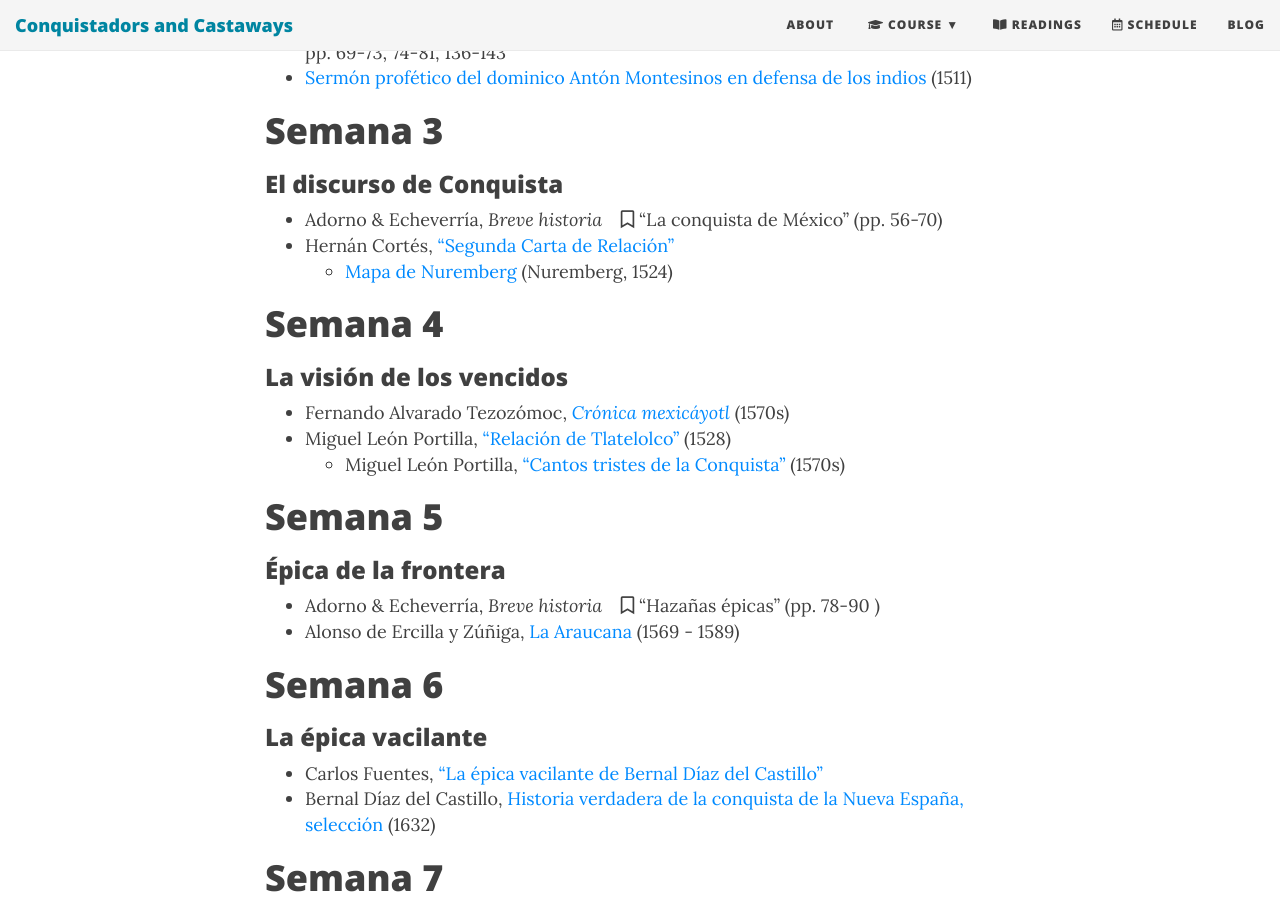
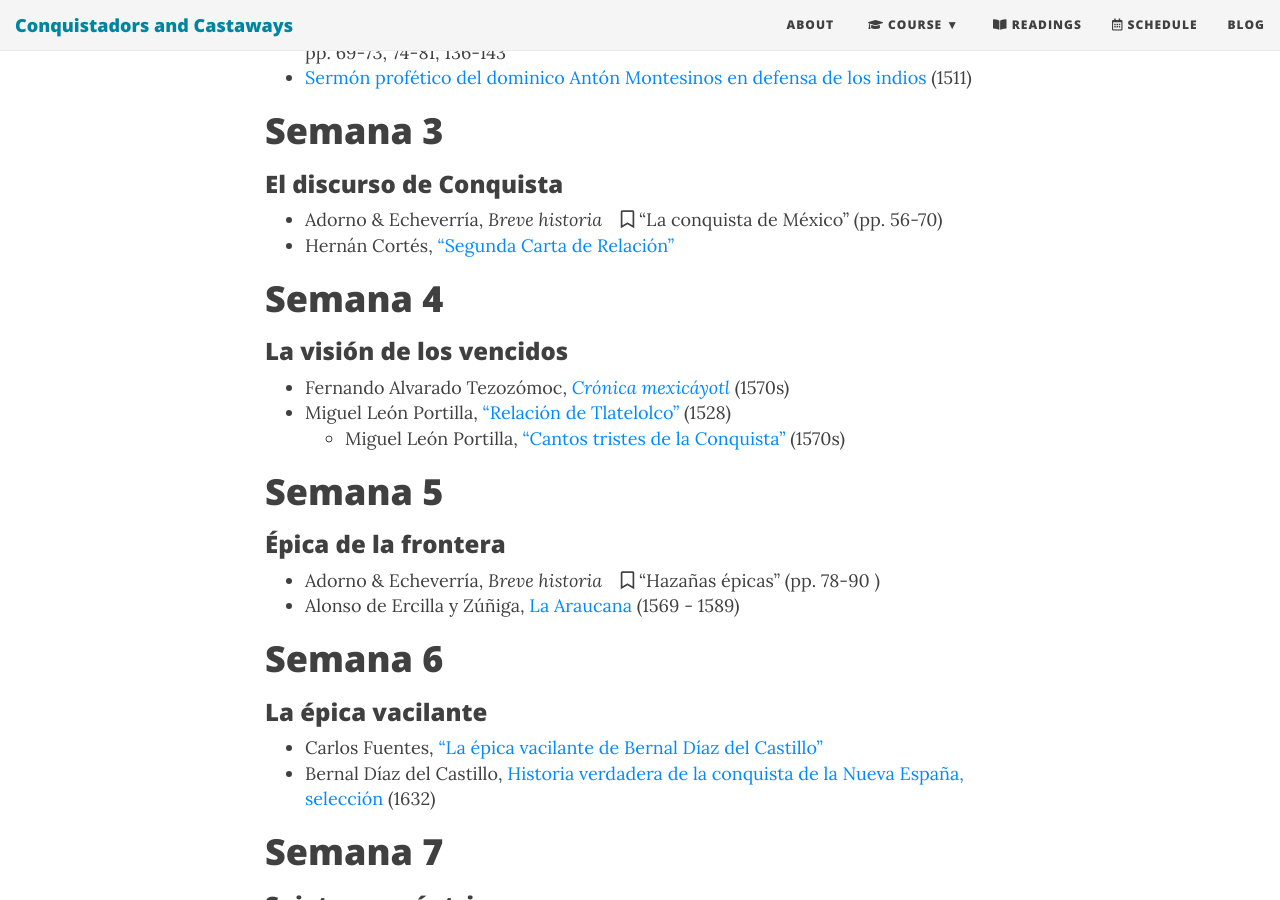
Before and after one commit to Hipomenes/ls452, a Jekyll site: the page built from syllabus.md, in a window 1280 px wide and 900 px high, scrolled down 1654 px. Built offline with Jekyll 4.4.1, drawn with Linux system fonts in a browser that asks for light colours; nearby versions of some CDN libraries.

Commit message:
Update syllabus.md

```diff
--- a/syllabus.md
+++ b/syllabus.md
@@ -39,8 +39,7 @@
 ###  El discurso de Conquista
 
 - Adorno & Echeverría, *Breve historia* &ensp; <i class="far fa-bookmark"></i> "La conquista de México" (pp. 56-70)
-- Hernán Cortés, ["Segunda Carta de Relación"]()
-    - [Mapa de Nuremberg]() (Nuremberg, 1524)
+- Hernán Cortés, ["Segunda Carta de Relación"](https://bushare-my.sharepoint.com/:b:/g/personal/dhcg_bu_edu/EehpiRsvJpNJt1dp9f6adiQBqhJ8gHyioOzGmIiEMlduqg?e=kKIhrr)
 
 # Semana 4
 ###  La visión de los vencidos
```
